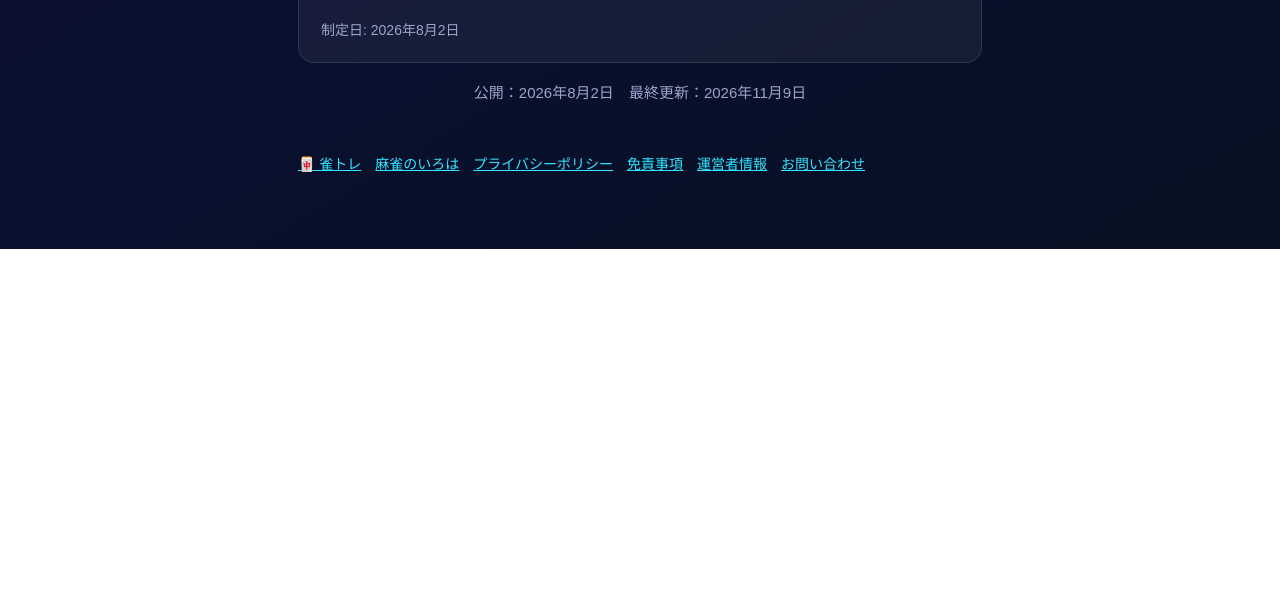
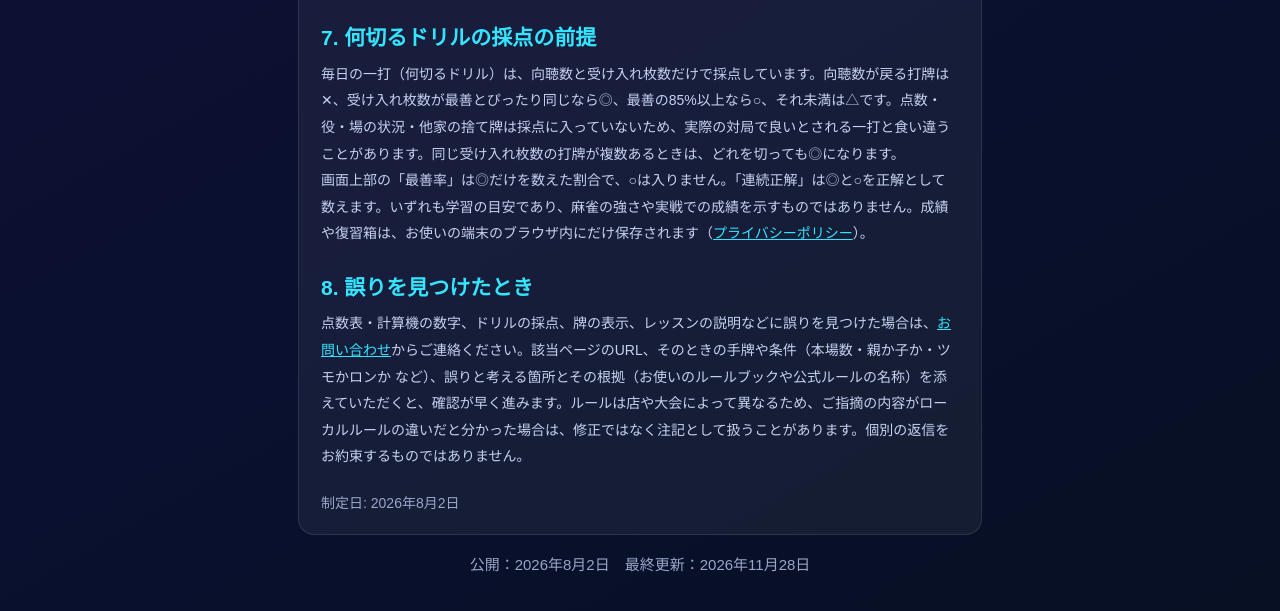
Before and after one commit to fujiken1016/mahjong-trainer-site, a plain HTML site: page site/disclaimer.html in a window 1280 px wide. Shown: the part 1105-1716 px from the top of the page. Before the commit the page ends 1354 px from the top, so only its background shows below. Drawn offline with Linux system fonts and the light colour scheme.

Commit message:
J712: 免責事項に何切るドリルの採点の前提と誤り報告の節を追加
Co-Authored-By: Claude Sonnet 5.5 <noreply@anthropic.com>

```diff
--- a/site/disclaimer.html
+++ b/site/disclaimer.html
@@ -10,7 +10,7 @@
 <!-- Google AdSense -->
 <script async src="https://pagead2.googlesyndication.com/pagead/js/adsbygoogle.js?client=ca-pub-8289616283786904" crossorigin="anonymous"></script>
 <script src="/oc.js" defer></script>
-<script type="application/ld+json">{"@context":"https://schema.org","@type":"WebPage","name":"免責事項 | 雀トレ","url":"https://mahjong.mainichi-lab.com/disclaimer","inLanguage":"ja","datePublished":"2026-08-02","dateModified":"2026-11-09"}</script>
+<script type="application/ld+json">{"@context":"https://schema.org","@type":"WebPage","name":"免責事項 | 雀トレ","url":"https://mahjong.mainichi-lab.com/disclaimer","inLanguage":"ja","datePublished":"2026-08-02","dateModified":"2026-11-28"}</script>
 </head><body><div class="wrap">
 <a class="home" href="/">← 雀トレに戻る</a>
 <div class="legal-tiles" role="img" aria-label="東南西北の牌"><img src="/img/tiles/z1.svg" width="44" height="59" alt="" decoding="async"><img src="/img/tiles/z2.svg" width="44" height="59" alt="" decoding="async"><img src="/img/tiles/z3.svg" width="44" height="59" alt="" decoding="async"><img src="/img/tiles/z4.svg" width="44" height="59" alt="" decoding="async"></div>
@@ -29,7 +29,12 @@
 <h2>6. 点数計算ツールの前提</h2>
 <p>点数のいろは（点数早見表・計算機）は、次の計算にもとづいています。基本点は「符 × 2の（翻数＋2）乗」で求め、ロンは子が基本点の4倍・親が6倍、ツモは子が基本点ぶん・親が2倍を支払います。いずれも100点未満は切り上げです。基本点が2,000を超えたところは満貫として扱い、跳満・倍満・三倍満・役満は翻数で決めています。本場は、ロンで1本につき300点、ツモで1本につき100点（全員から）、供託のリーチ棒は1本1,000点として計算します。</p>
 <p>基本点が1,920になる30符4翻と60符3翻を満貫に切り上げるかどうかは、店やルールによって異なるため、表の上で切り替えられるようにしています。ご自身の卓のルールに合わせてお使いください。ここに挙げた以外のローカルルールや、卓ごとの取り決めは計算に含まれていません。実際の対局や大会での点数の取り扱いは、その場のルールと進行役の判断が優先されます。</p>
+<h2>7. 何切るドリルの採点の前提</h2>
+<p>毎日の一打（何切るドリル）は、向聴数と受け入れ枚数だけで採点しています。向聴数が戻る打牌は✕、受け入れ枚数が最善とぴったり同じなら◎、最善の85%以上なら○、それ未満は△です。点数・役・場の状況・他家の捨て牌は採点に入っていないため、実際の対局で良いとされる一打と食い違うことがあります。同じ受け入れ枚数の打牌が複数あるときは、どれを切っても◎になります。</p>
+<p>画面上部の「最善率」は◎だけを数えた割合で、○は入りません。「連続正解」は◎と○を正解として数えます。いずれも学習の目安であり、麻雀の強さや実戦での成績を示すものではありません。成績や復習箱は、お使いの端末のブラウザ内にだけ保存されます（<a href="/privacy">プライバシーポリシー</a>）。</p>
+<h2>8. 誤りを見つけたとき</h2>
+<p>点数表・計算機の数字、ドリルの採点、牌の表示、レッスンの説明などに誤りを見つけた場合は、<a href="/contact">お問い合わせ</a>からご連絡ください。該当ページのURL、そのときの手牌や条件（本場数・親か子か・ツモかロンか など）、誤りと考える箇所とその根拠（お使いのルールブックや公式ルールの名称）を添えていただくと、確認が早く進みます。ルールは店や大会によって異なるため、ご指摘の内容がローカルルールの違いだと分かった場合は、修正ではなく注記として扱うことがあります。個別の返信をお約束するものではありません。</p>
 <p class="date">制定日: 2026年8月2日</p>
 </div>
-<p class="page-updated" data-page-updated style="margin:16px 0 6px;font-size:15px;line-height:1.9;color:var(--sub,#a9a9be);text-align:center">公開：<time datetime="2026-08-02">2026年8月2日</time>　最終更新：<time datetime="2026-11-09">2026年11月9日</time></p>
+<p class="page-updated" data-page-updated style="margin:16px 0 6px;font-size:15px;line-height:1.9;color:var(--sub,#a9a9be);text-align:center">公開：<time datetime="2026-08-02">2026年8月2日</time>　最終更新：<time datetime="2026-11-28">2026年11月28日</time></p>
 <footer><a href="/">🀄 雀トレ</a><a href="/rules/">麻雀のいろは</a><a href="/privacy">プライバシーポリシー</a><a href="/disclaimer">免責事項</a><a href="/about">運営者情報</a><a href="/contact">お問い合わせ</a></footer></div></body></html>
```
